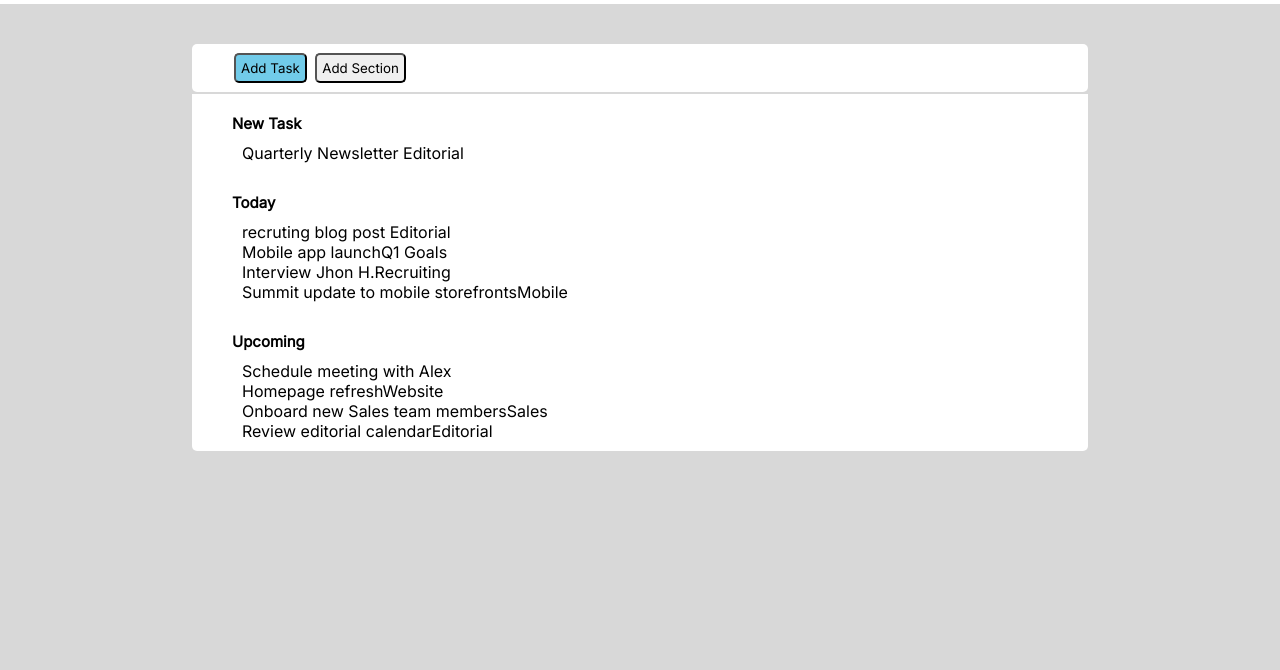
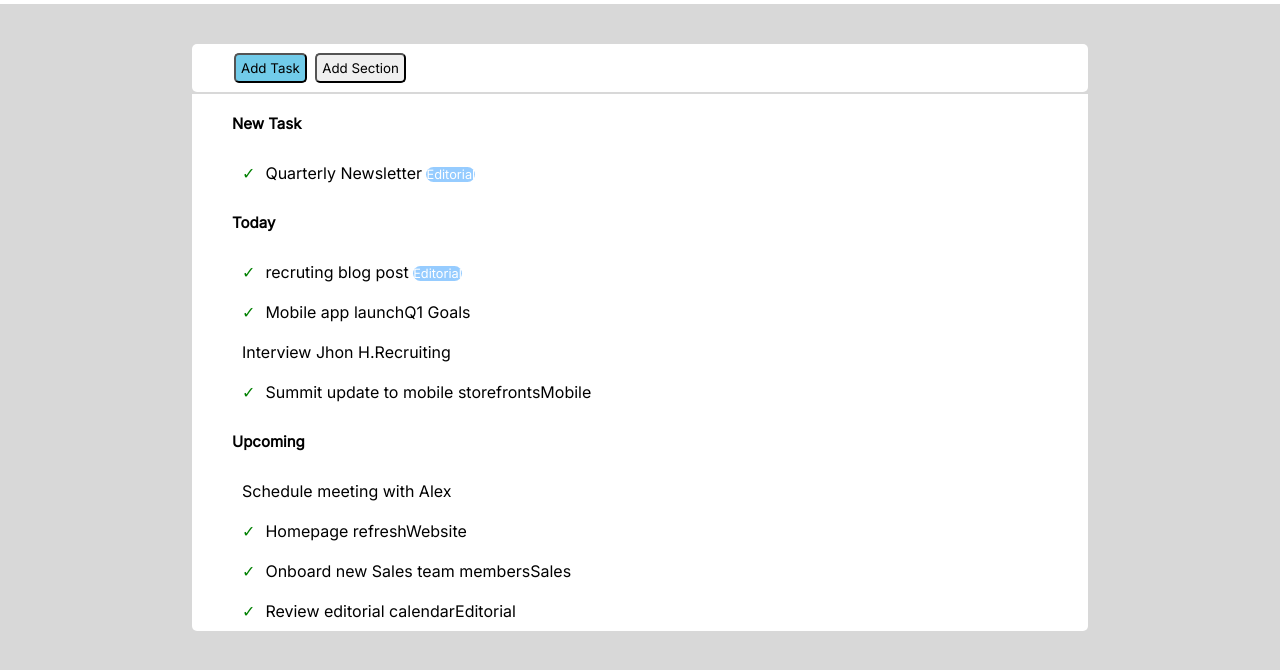
Before and after one commit to MatteoFarinazzo/html-css-toboolist, a plain HTML site: page index.html in a window 1280 px wide. Shown: the part 66-736 px from the top of the page. Drawn offline with Linux system fonts and the light colour scheme.

Commit message:
added check

```diff
--- a/css/style.css
+++ b/css/style.css
@@ -55,9 +55,30 @@ main{
     background-color: rgb(113, 203, 233);
 }
 
+p{
+    margin-top: 20px;
+}
+
 .content{
     padding: 10px;
     margin-left:40px;
+}
+
+.check{
+    color:green;
+    margin-right: 10px;
+}
+
+/* runded colored text*/
+
+.blue-white{
+    font-size: 80%;
+    text-align: center;
+    color:white;
+    background-color: rgb(150, 204, 255);
+    border-radius: 10px;
+
+
 }
 
 /* collapsible */
--- a/index.html
+++ b/index.html
@@ -29,17 +29,17 @@
             <section>
                 <button class="collapsible"><strong>New Task</strong></button>
                     <div class="content">
-                        <p>Quarterly Newsletter <span>Editorial</span></p>
+                        <p><span class="check">&check;</span>Quarterly Newsletter <span class="blue-white">Editorial</span></p>
                     </div>
             </section>
 
             <section>
                 <button class="collapsible"><strong>Today</strong></button>
                     <div class="content">
-                        <p>recruting blog post <span>Editorial</span></p>
-                        <p>Mobile app launch<span>Q1 Goals</span></p>
+                        <p><span class="check">&check;</span>recruting blog post <span class="blue-white">Editorial</span></p>
+                        <p><span class="check">&check;</span>Mobile app launch<span class="purp-white">Q1 Goals</span></p>
                         <p>Interview Jhon H.<span>Recruiting</span></p>
-                        <p>Summit update to mobile storefronts<span>Mobile</span></p>
+                        <p><span class="check">&check;</span>Summit update to mobile storefronts<span>Mobile</span></p>
                     </div>
             </section>
 
@@ -47,9 +47,9 @@
                 <button class="collapsible"><strong>Upcoming</strong></button>
                     <div class="content">
                         <p>Schedule meeting with Alex</p>
-                        <p>Homepage refresh<span>Website</span></p>
-                        <p>Onboard new Sales team members<span>Sales</span></p>
-                        <p>Review editorial calendar<span>Editorial</span></p>
+                        <p><span class="check">&check;</span>Homepage refresh<span>Website</span></p>
+                        <p><span class="check">&check;</span>Onboard new Sales team members<span>Sales</span></p>
+                        <p><span class="check">&check;</span>Review editorial calendar<span>Editorial</span></p>
                     </div>
             </section>
 
```
